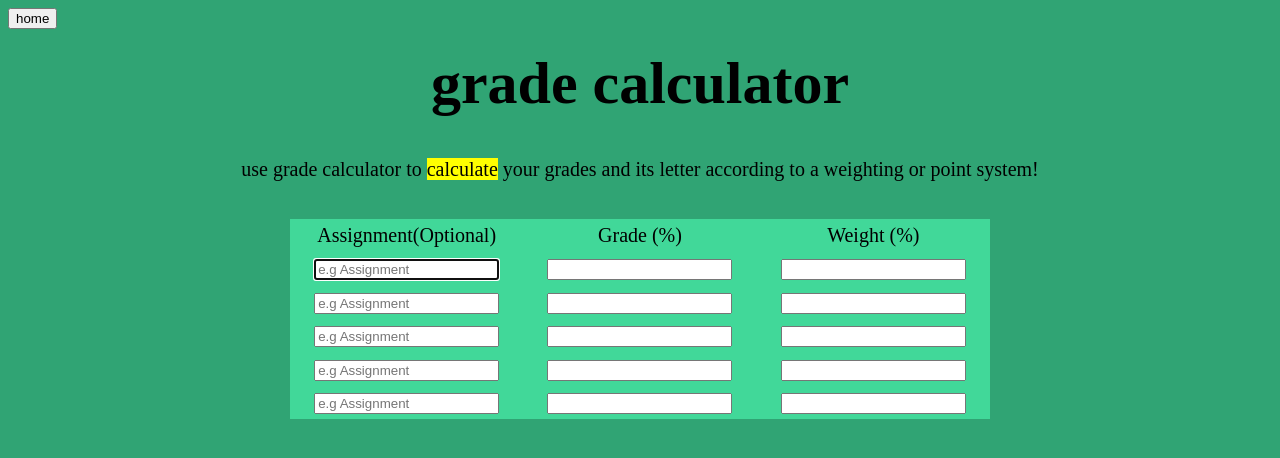
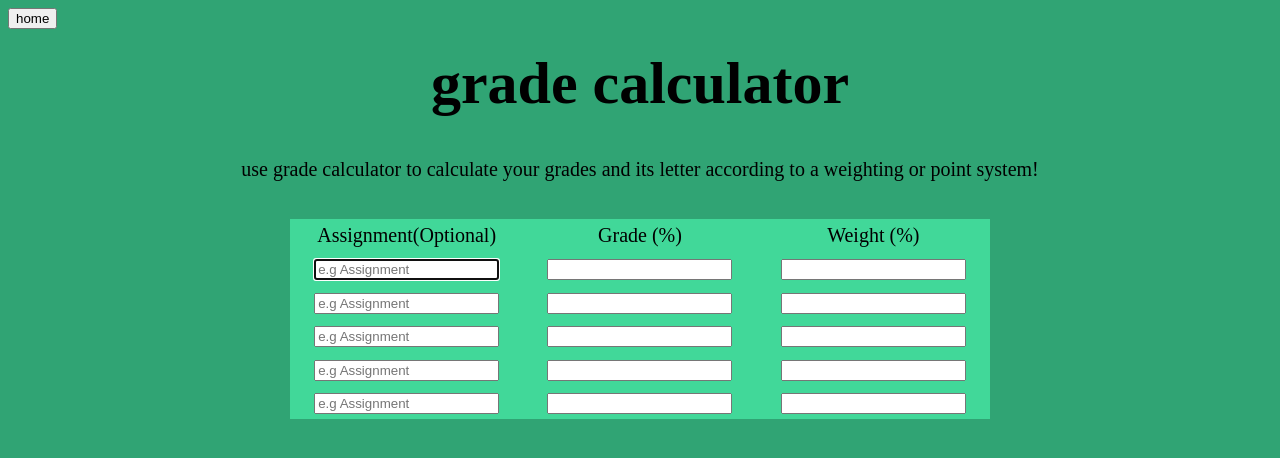
Before and after one commit to liamstrauser/stubweb, a plain HTML site: page gc.html in a window 1280 px wide. Drawn offline with Linux system fonts and the light colour scheme.

Commit message:
highlightgone

```diff
--- a/gc.html
+++ b/gc.html
@@ -17,7 +17,7 @@
     </div>
 
     <div>
-        <p id = "gcexpl">use grade calculator to <mark>calculate</mark> your grades and its letter according to a weighting or point system!</p>
+        <p id = "gcexpl">use grade calculator to calculate your grades and its letter according to a weighting or point system!</p>
     </div>
 
     <!-- <div class = "gradetypes">
```
